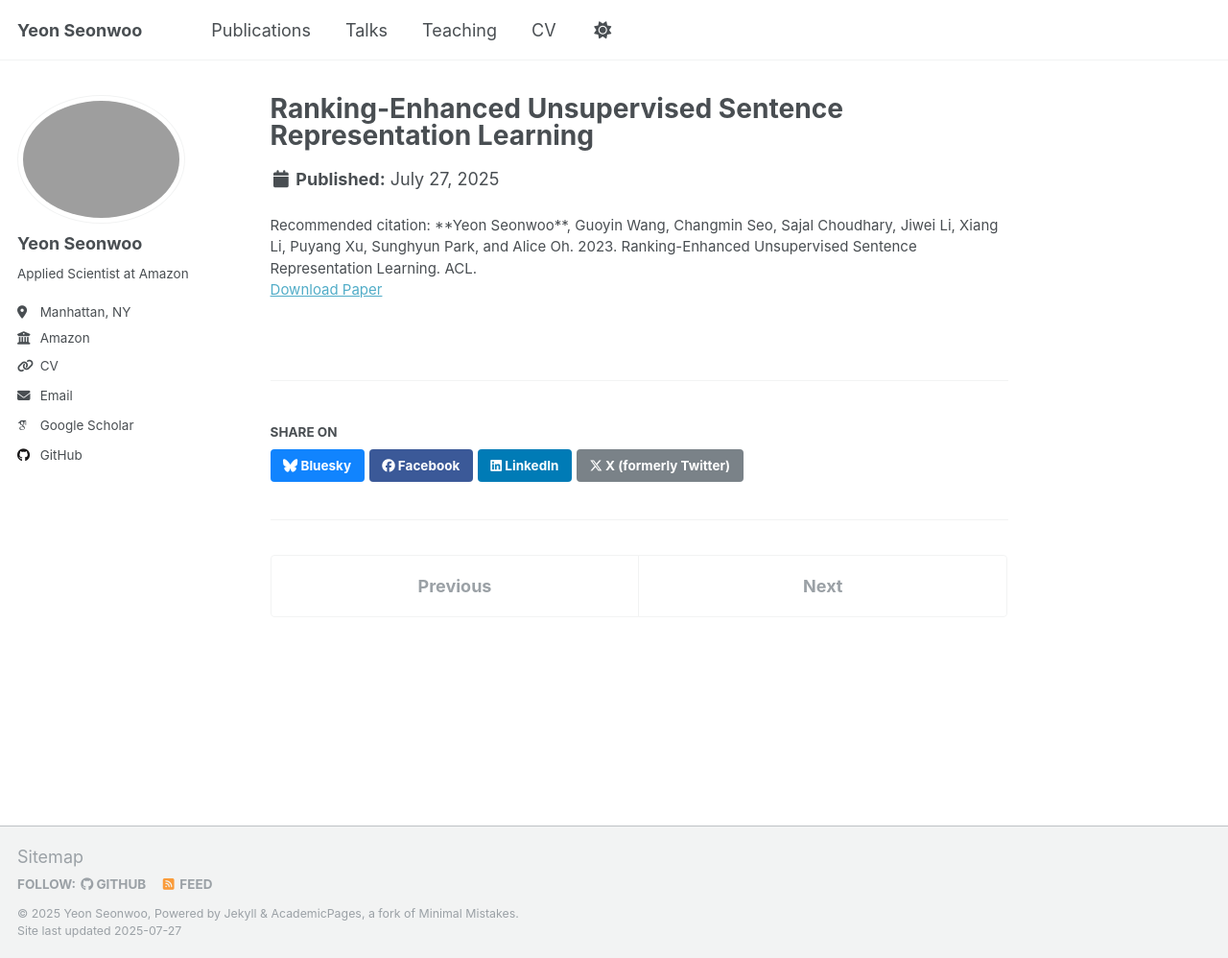
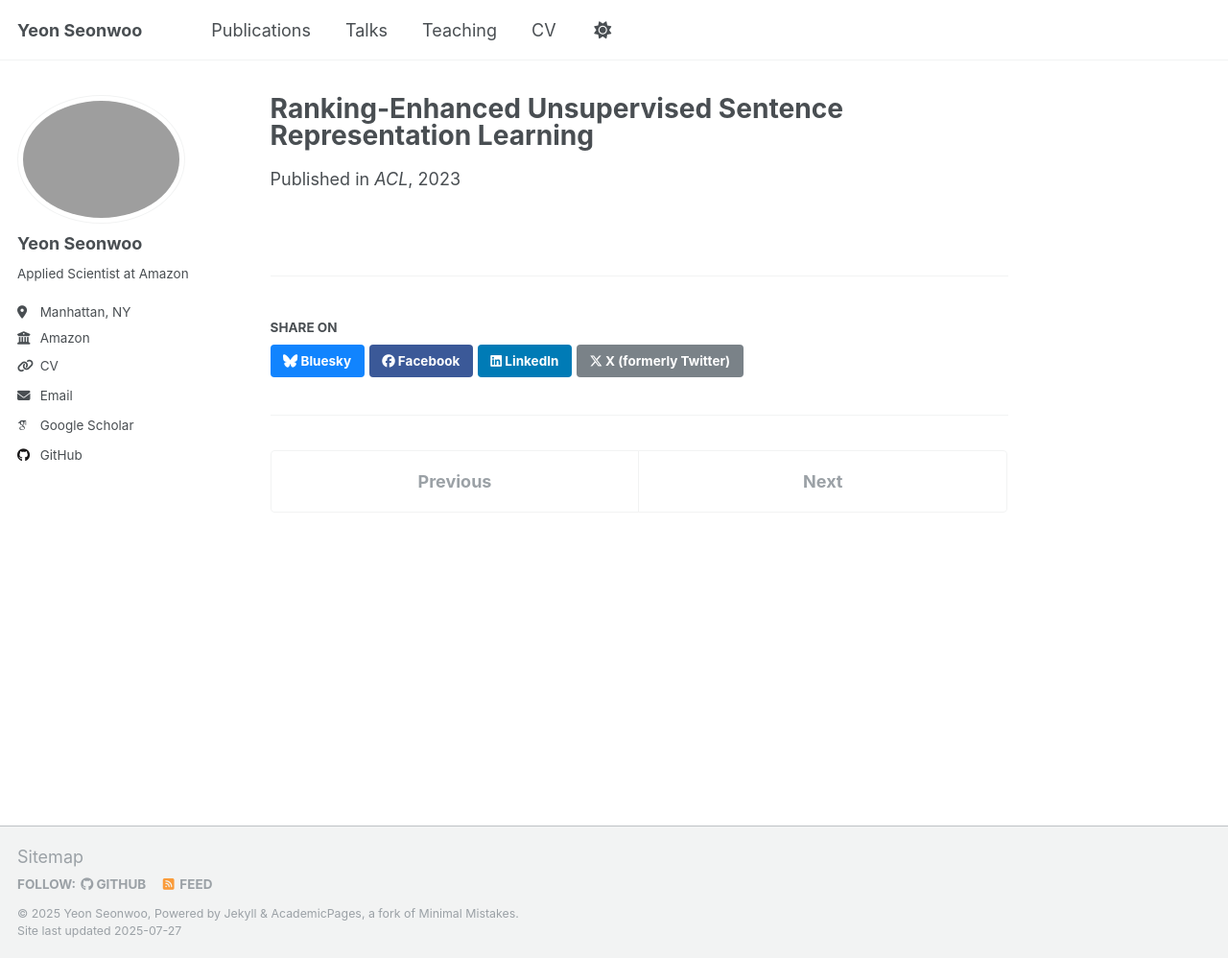
Before and after one commit to yeonsw/yeonsw.github.io, a Jekyll site: the page built from _publications/ranking_enhanced.md, in a window 1280 px wide and 998 px high. Shown: the whole window at 96% size. Built offline with Jekyll 4.4.1, drawn with Linux system fonts in a browser that asks for light colours; some web fonts are replaced; a script that is not in the unit is left out.

Commit message:
Update ranking_enhanced.md

```diff
--- a/_publications/ranking_enhanced.md
+++ b/_publications/ranking_enhanced.md
@@ -2,7 +2,9 @@
 title: "Ranking-Enhanced Unsupervised Sentence Representation Learning"
 collection: publications
 category: conferences
+date: 2023-01-01
+venue: 'ACL'
 permalink: /publication/ranking_enhanced
-citation: "**Yeon Seonwoo**, Guoyin Wang, Changmin Seo, Sajal Choudhary, Jiwei Li, Xiang Li, Puyang Xu, Sunghyun Park, and Alice Oh. 2023. Ranking-Enhanced Unsupervised Sentence Representation Learning. ACL."
+authors: "Yeon Seonwoo, Guoyin Wang, Changmin Seo, Sajal Choudhary, Jiwei Li, Xiang Li, Puyang Xu, Sunghyun Park, and Alice Oh"
 paperurl: 'https://aclanthology.org/2023.acl-long.879/'
 ---
```
